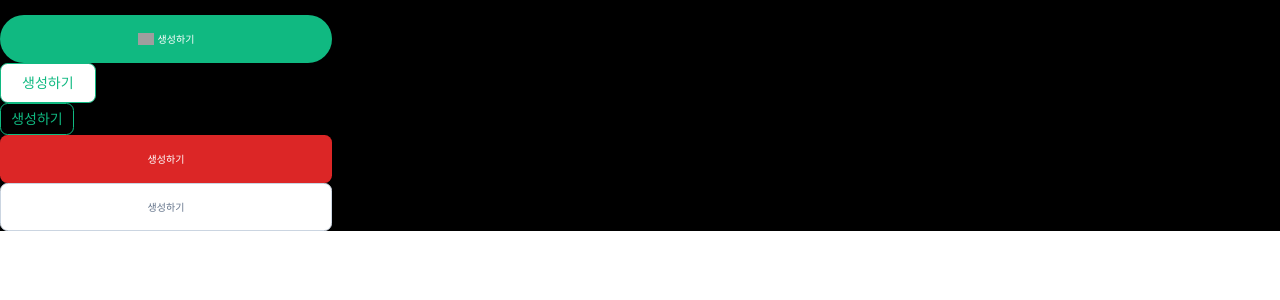
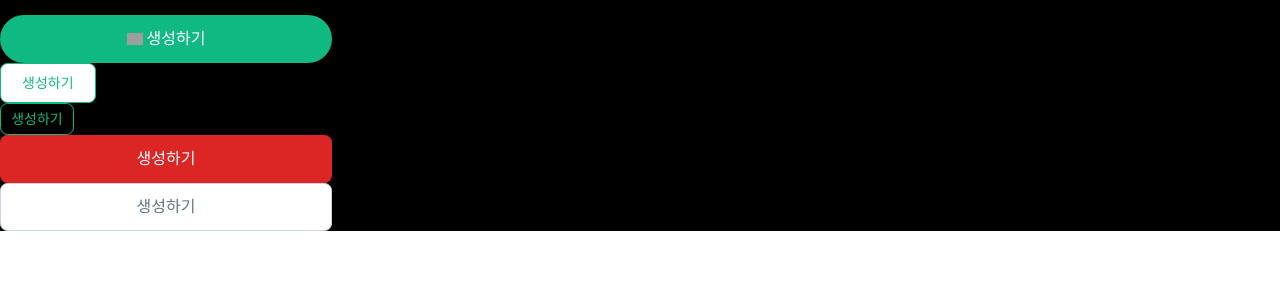
Before and after one commit to mingmi9/fe11-part4-team1-coworkers, a Next.js app: page / in a window 1280 px wide. Shown: the top 300 px of the page. Built offline with nearby package versions, Linux system fonts and the light colour scheme; grey boxes are pictures that could not be loaded; a web font is replaced by a local one.

Commit message:
fix:폰트사이즈 단위 변경

```diff
--- a/app/_components/Button.tsx
+++ b/app/_components/Button.tsx
@@ -6,7 +6,12 @@ import Image from 'next/image';
 interface ButtonProps {
   className?: string;
   size?: 'small' | 'medium' | 'large';
-  style?: 'solid' | 'outlined' | 'outlined_secondary' | 'secondary' | 'danger';
+  style?:
+    | 'default'
+    | 'outlined'
+    | 'outlined_secondary'
+    | 'secondary'
+    | 'danger';
   icon?: 'plus' | 'check' | 'none';
   round?: 'full' | 'xl';
   disabled?: boolean;
@@ -17,7 +22,7 @@ interface ButtonProps {
 export default function Button({
   className = '',
   size = 'medium',
-  style = 'solid',
+  style = 'default',
   icon = 'none',
   round = 'xl',
   disabled = false,
@@ -26,13 +31,13 @@ export default function Button({
   ...props
 }: ButtonProps) {
   const sizeClass = {
-    small: 'w-[74px] h-[32px] py-[6px] text-[14px]',
-    medium: 'h-[40px] px-[21px] py-[14px] text-[14px]',
-    large: 'w-[332px] h-[48px] py-[14px]',
+    small: 'w-[74px] h-[32px] py-[6px] text-[1.4rem]',
+    medium: 'h-[40px] px-[21px] py-[14px] text-[1.4rem]',
+    large: 'w-[332px] h-[48px] py-[14px] text-[1.6rem]',
   };
 
   const styleClass = {
-    solid: disabled
+    default: disabled
       ? 'bg-interaction-inactive cursor-default pointer-events-none text-text-inverse'
       : 'bg-brand-primary text-text-inverse hover:bg-interaction-hover active:bg-interaction-pressed',
     outlined: disabled
--- a/app/page.tsx
+++ b/app/page.tsx
@@ -5,7 +5,7 @@ export default function Home() {
     <div className="bg-black">
       Hello World
       <div>
-        <Button size="large" style="solid" icon="check" round="full">
+        <Button size="large" icon="check" round="full">
           생성하기
         </Button>
         <Button size="medium" style="outlined">
```
Also changed, not shown: 1 other file (tests, documents, lock files or other folders).
